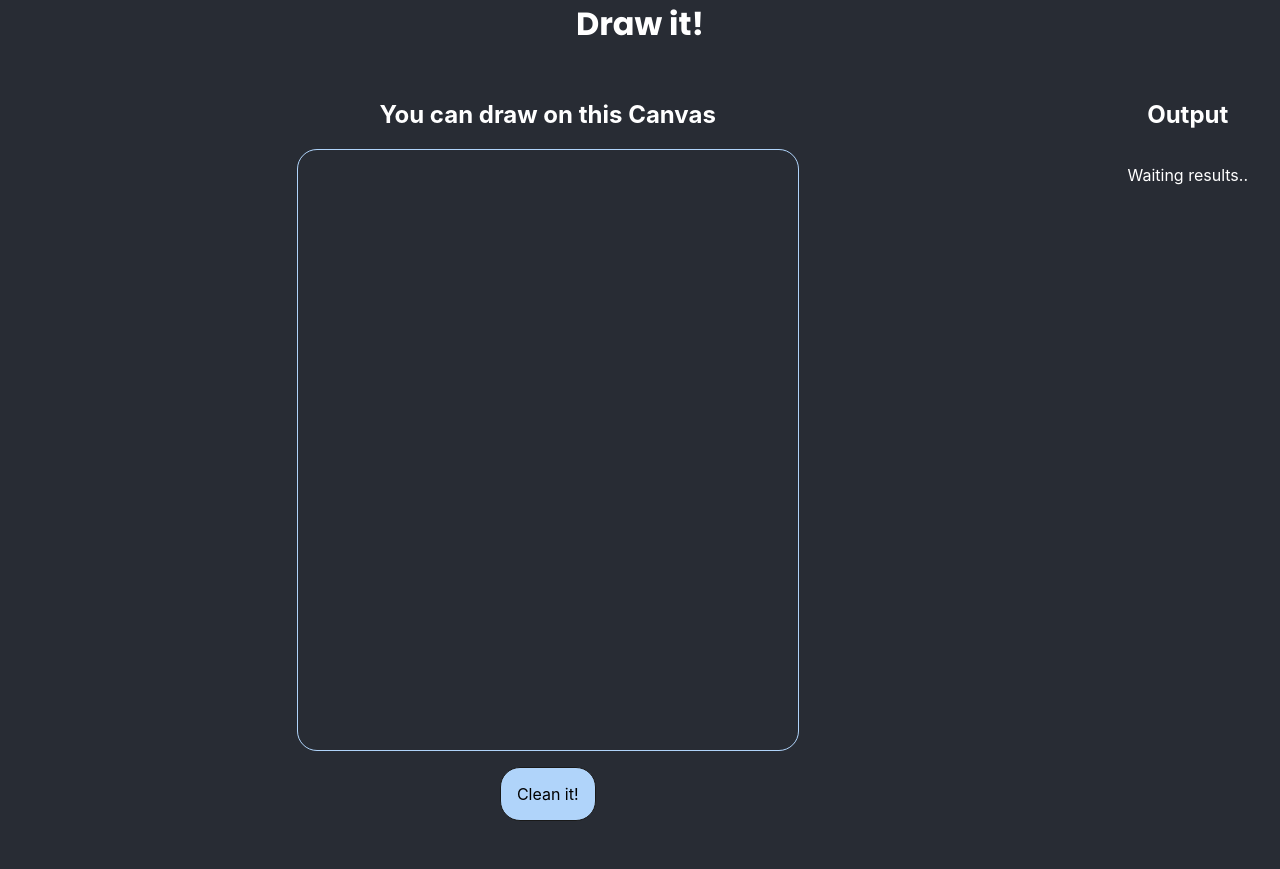
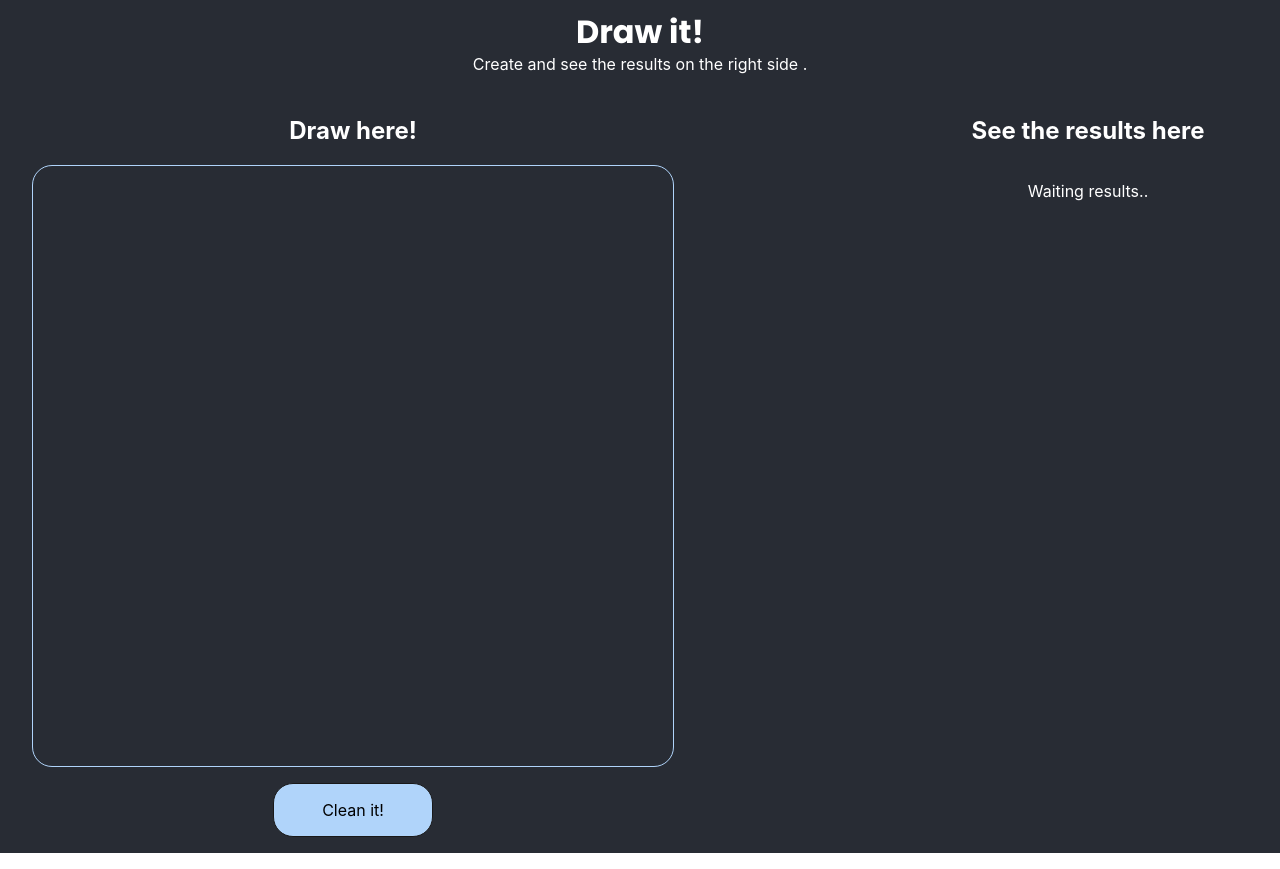
Before and after one commit to stephanienfs/canvas-mvp, a React (Create React App) app: page / in a window 1280 px wide. Built offline with nearby package versions, Linux system fonts and the light colour scheme.

Commit message:
Adjust the styles

```diff
--- a/src/App.styles.ts
+++ b/src/App.styles.ts
@@ -8,12 +8,29 @@ export const Container = styled.div`
   background-color: #282c34;
   font-family: SF Pro Display, -apple-system, sans-serif;
 `;
+
 export const Header = styled.header`
-  font-family: Poppins;
+  display: flex;
+  flex-direction: column;
+  text-align: center;
+  align-items: center;
+  margin: 1rem;
+`;
+export const Text = styled.p`
   font-style: normal;
+  color: #fff;
+  text-align: center;
+  margin: 0;
+`;
+export const Title = styled(Text)`
   font-size: 2rem;
   font-weight: 600;
-  line-height: 3rem;
-  color: #fff;
-  text-align: center;
+  line-height: 2rem;
+  font-family: Poppins;
 `;
+export const Subtitle = styled(Text)`
+  font-size: 1rem;
+  font-weight: 400;
+  line-height: 2rem;
+  font-family: SF Pro Display, -apple-system, sans-serif;
+`;
--- a/src/App.tsx
+++ b/src/App.tsx
@@ -1,11 +1,14 @@
 import React from "react";
 import CanvasMVP from "./modules/Canvas";
-import { Container, Header } from "./App.styles";
+import { Container, Header, Title, Subtitle } from "./App.styles";
 
 function App() {
   return (
     <Container className="App">
-      <Header>Draw it!</Header>
+      <Header>
+        <Title>Draw it! </Title>
+        <Subtitle>Create and see the results on the right side .</Subtitle>
+      </Header>
       <CanvasMVP />
     </Container>
   );
--- a/src/modules/Canvas/components/CanvasWidget.styles.ts
+++ b/src/modules/Canvas/components/CanvasWidget.styles.ts
@@ -3,19 +3,20 @@ import styled from "styled-components";
 export const Container = styled.div`
   display: flex;
   flex-direction: column;
-  align-items: center;
+  align-items: flex-start;
   justify-content: center;
-  width: 100%;
+  // width: 100%;
   canvas {
     border: 1px solid #b4d9fff9;
     border-radius: 20px;
-    //flex: 1;
   }
 `;
 
 export const Button = styled.button`
   padding: 1rem;
   margin: 1rem;
+  width: 10rem;
+  align-self: center;
   border: 1px solid #191919;
   border-radius: 20px;
   background-color: #b4d9fff9;
--- a/src/modules/Canvas/components/CanvasWidget.tsx
+++ b/src/modules/Canvas/components/CanvasWidget.tsx
@@ -85,8 +85,8 @@ export default function CanvasWidget({ setOutputImage }: CanvasWidgetProps) {
     <Styled.Container>
       <canvas
         ref={canvasRef}
-        width={500}
         height={600}
+        width={window.innerWidth * 0.5}
         onMouseDown={startDrawing}
         onMouseUp={handleMouseUp}
         onMouseLeave={stopDrawing}
--- a/src/modules/Canvas/index.styles.ts
+++ b/src/modules/Canvas/index.styles.ts
@@ -2,13 +2,15 @@ import styled from "styled-components";
 
 export const DrawingTool = styled.div`
   display: flex;
+
+  justify-content: space-between;
 `;
 
 export const Container = styled.div`
   display: flex;
   flex-direction: column;
-  padding: 1rem;
-  margin: 1rem;
+  padding: 0 1rem;
+  margin: 0 1rem;
   h2,
   p {
     text-align: center;
@@ -18,9 +20,10 @@ export const Container = styled.div`
 `;
 
 export const CanvasContainer = styled(Container)`
-  flex: 1;
+  //flex: 1;
 `;
 
 export const OutputContainer = styled(Container)`
-  max-width: 365px;
+  min-width: 25%;
+  max-width: 50%;
 `;
--- a/src/modules/Canvas/index.tsx
+++ b/src/modules/Canvas/index.tsx
@@ -8,11 +8,11 @@ export default function DrawingTool() {
   return (
     <Styled.DrawingTool>
       <Styled.CanvasContainer>
-        <h2>You can draw on this Canvas</h2>
+        <h2>Draw here!</h2>
         <CanvasWidget setOutputImage={setOutputImage} />
       </Styled.CanvasContainer>
       <Styled.OutputContainer>
-        <h2>Output</h2>
+        <h2>See the results here</h2>
         {outputImage ? (
           <>
             <img src={outputImage} alt="Output" style={{ maxWidth: "100%" }} />
```
